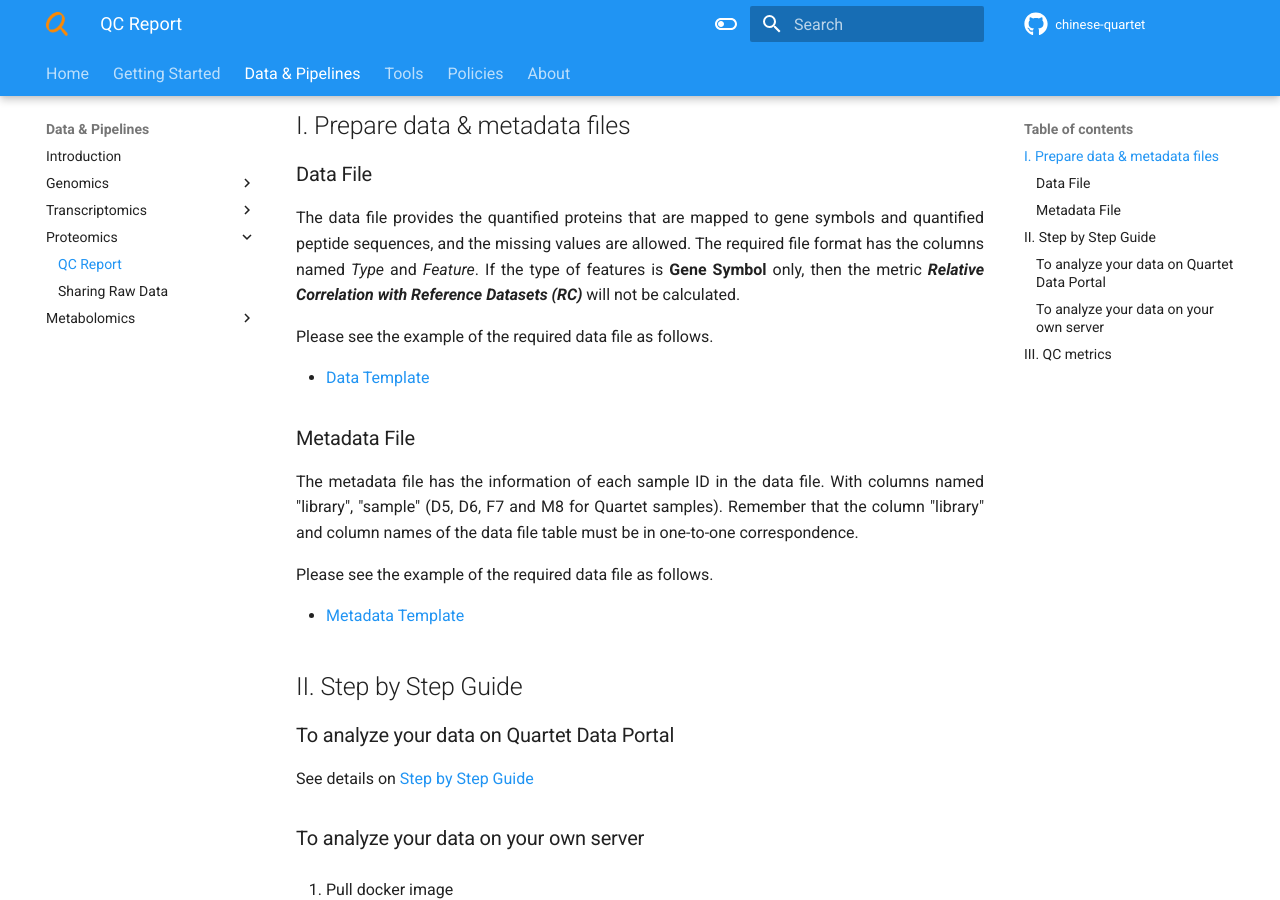
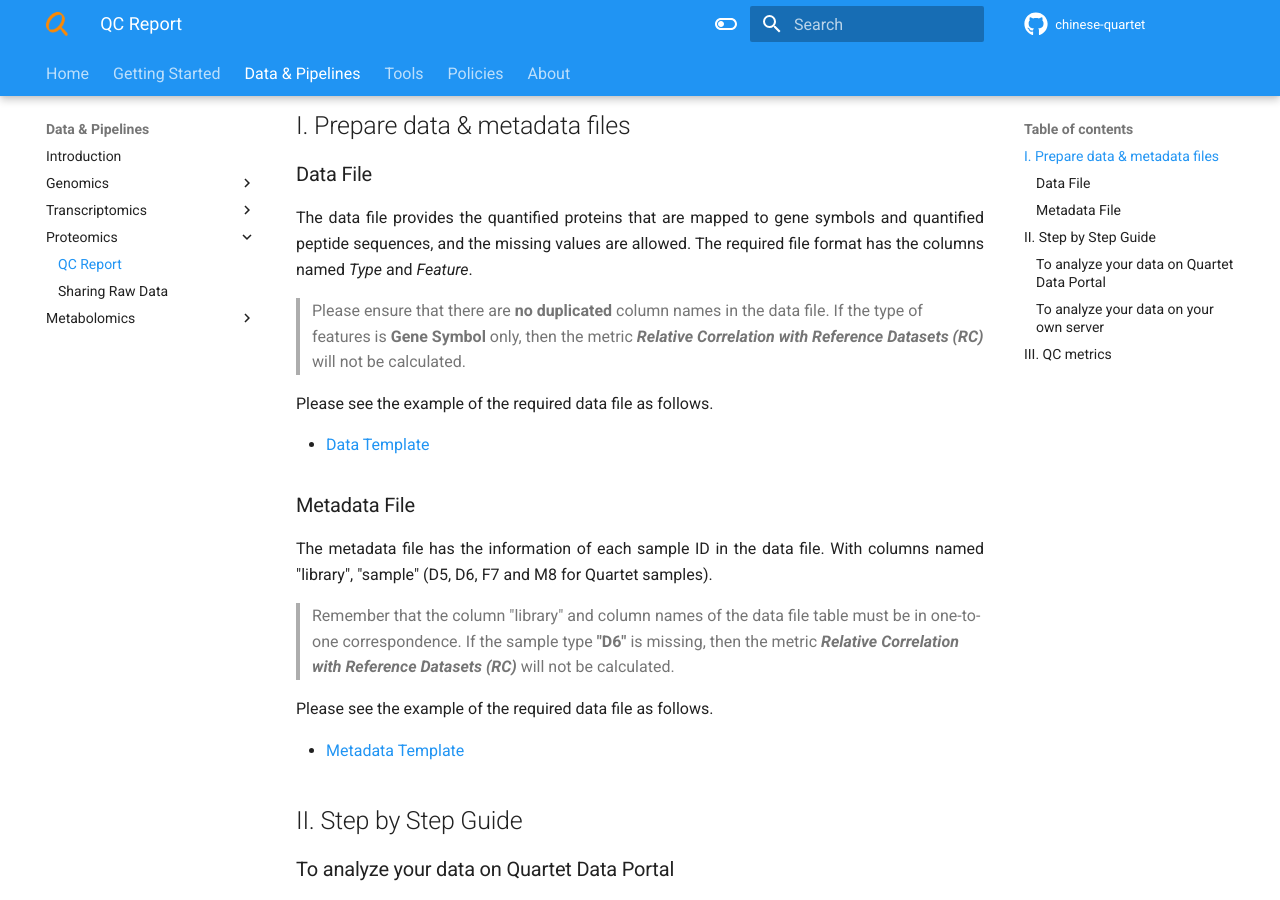
Before and after one commit to chinese-quartet/docs.chinese-quartet.org, an MkDocs documentation site: the page built from docs/data_pipelines/proteomics/qc_report.md, in a window 1280 px wide and 900 px high, scrolled down 335 px. Built offline with MkDocs 1.6.1 and Material for MkDocs 9.7.7, drawn with Linux system fonts in a browser that asks for light colours; a script that is not in the unit is left out; comment, search, counter and statistics services are not loaded.

Commit message:
Update qc_report.md

```diff
--- a/docs/data_pipelines/proteomics/qc_report.md
+++ b/docs/data_pipelines/proteomics/qc_report.md
@@ -7,7 +7,9 @@ From Quantified Expression Profiles to QC Report
 
 ### Data File
 
-The data file provides the quantified proteins that are mapped to gene symbols and quantified peptide sequences, and the missing values are allowed. The required file format has the columns named *Type* and *Feature*. If the type of features is **Gene Symbol** only, then the metric ***Relative Correlation with Reference Datasets (RC)*** will not be calculated.
+The data file provides the quantified proteins that are mapped to gene symbols and quantified peptide sequences, and the missing values are allowed. The required file format has the columns named *Type* and *Feature*.
+> Please ensure that there are **no duplicated** column names in the data file.
+> If the type of features is **Gene Symbol** only, then the metric ***Relative Correlation with Reference Datasets (RC)*** will not be calculated.
 
 Please see the example of the required data file as follows.
 
@@ -15,7 +17,9 @@ Please see the example of the required data file as follows.
 
 ### Metadata File
 
-The metadata file has the information of each sample ID in the data file. With columns named "library", "sample" (D5, D6, F7 and M8 for Quartet samples). Remember that the column "library" and column names of the data file table must be in one-to-one correspondence.
+The metadata file has the information of each sample ID in the data file. With columns named "library", "sample" (D5, D6, F7 and M8 for Quartet samples).
+> Remember that the column "library" and column names of the data file table must be in one-to-one correspondence.
+> If the sample type **"D6"** is missing, then the metric ***Relative Correlation with Reference Datasets (RC)*** will not be calculated.
 
 Please see the example of the required data file as follows.
 
```
